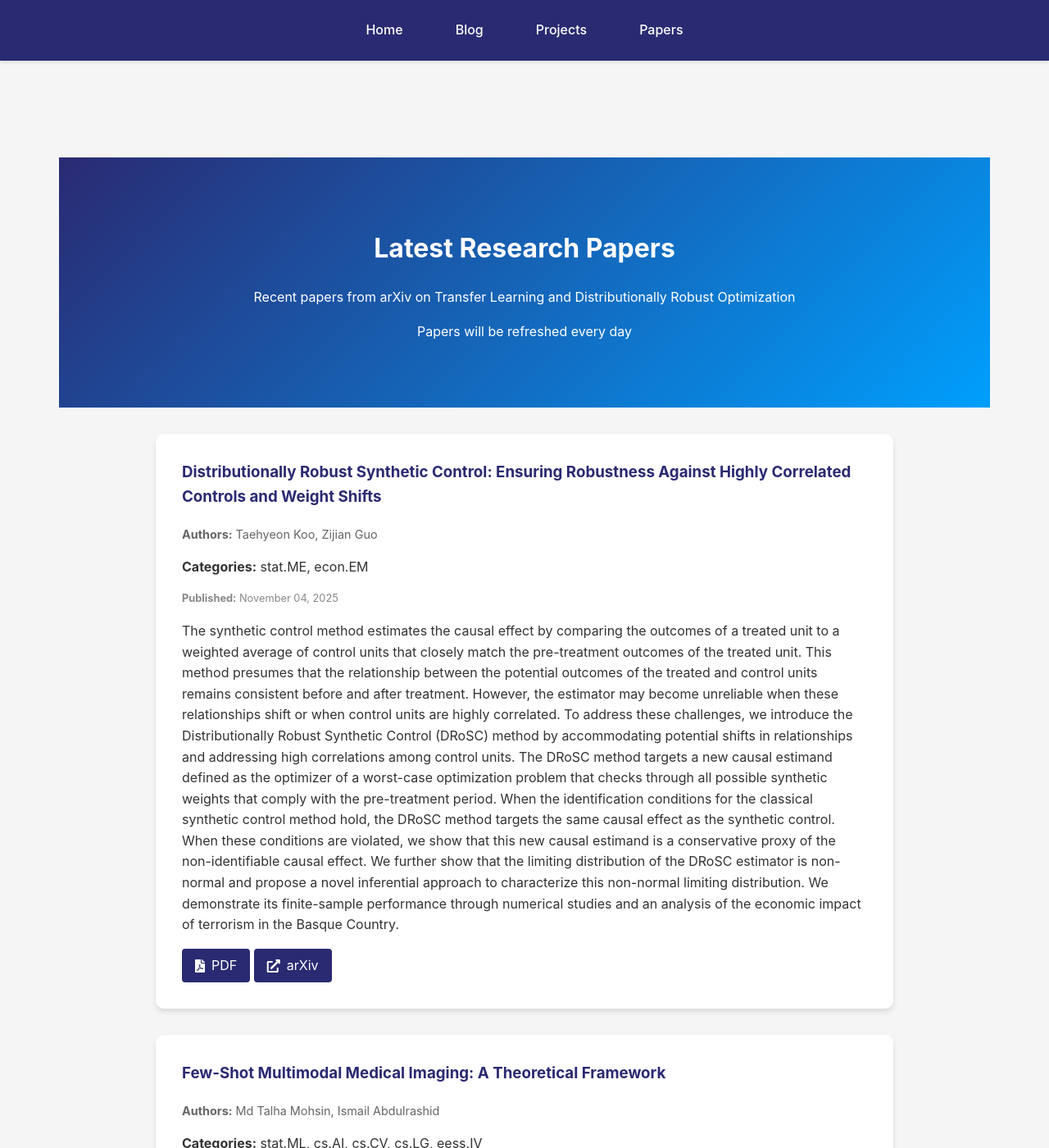
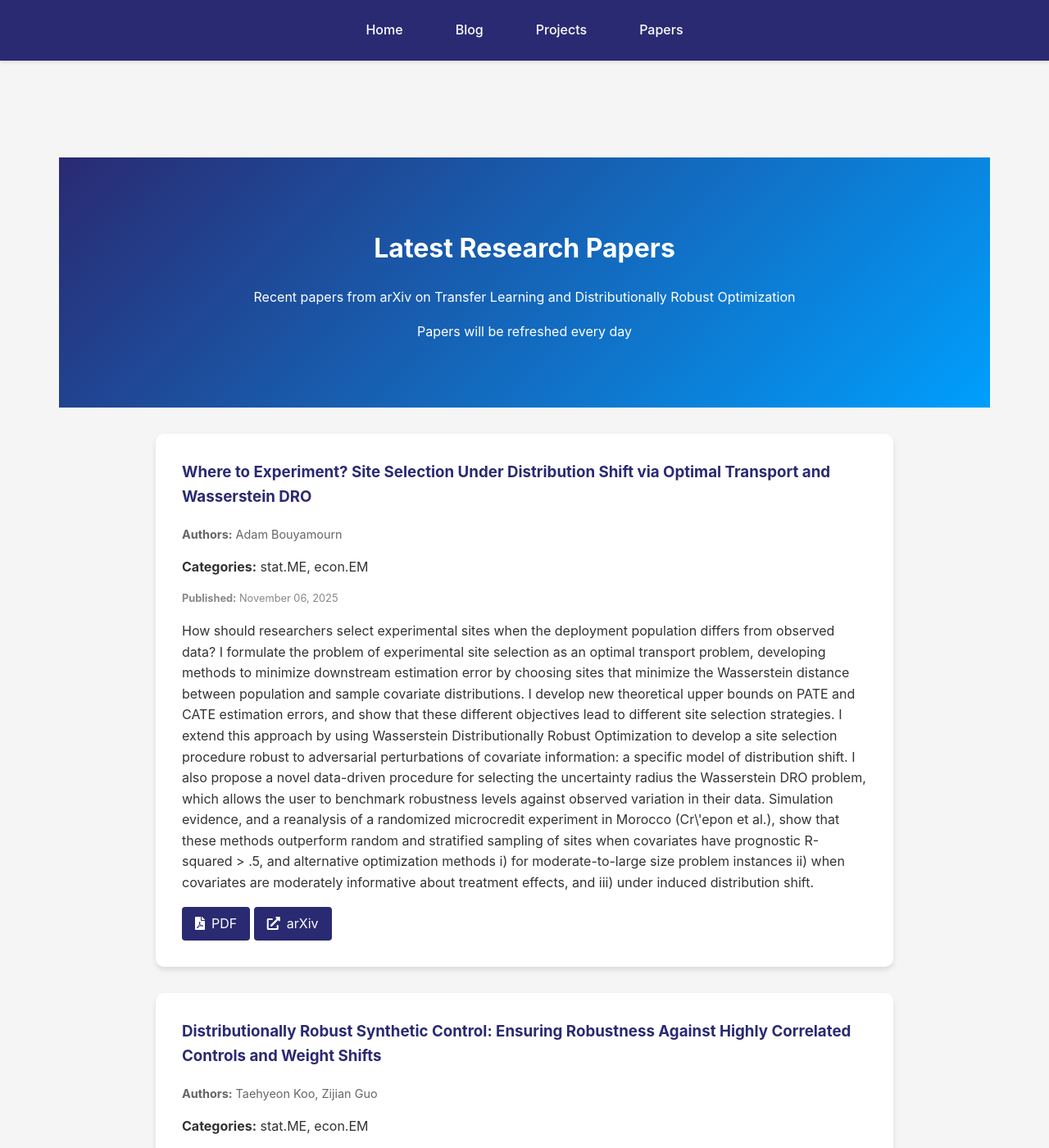
Before and after one commit to kyZhan2002/mypage, a Jekyll site: the page built from papers/index.html, in a window 1280 px wide and 1400 px high. Shown: the whole window at 82% size. Built offline with Jekyll 4.4.1, drawn with Linux system fonts in a browser that asks for light colours.

Commit message:
Update arXiv papers

```diff
--- a/_data/arxiv_cache.json
+++ b/_data/arxiv_cache.json
@@ -1,6 +1,20 @@
 {
-  "timestamp": 1762478660,
+  "timestamp": 1762564791,
   "papers": [
+    {
+      "title": "Where to Experiment? Site Selection Under Distribution Shift via Optimal\n  Transport and Wasserstein DRO",
+      "authors": [
+        "Adam Bouyamourn"
+      ],
+      "abstract": "How should researchers select experimental sites when the deployment\npopulation differs from observed data? I formulate the problem of experimental\nsite selection as an optimal transport problem, developing methods to minimize\ndownstream estimation error by choosing sites that minimize the Wasserstein\ndistance between population and sample covariate distributions. I develop new\ntheoretical upper bounds on PATE and CATE estimation errors, and show that\nthese different objectives lead to different site selection strategies. I\nextend this approach by using Wasserstein Distributionally Robust Optimization\nto develop a site selection procedure robust to adversarial perturbations of\ncovariate information: a specific model of distribution shift. I also propose a\nnovel data-driven procedure for selecting the uncertainty radius the\nWasserstein DRO problem, which allows the user to benchmark robustness levels\nagainst observed variation in their data. Simulation evidence, and a reanalysis\nof a randomized microcredit experiment in Morocco (Cr\\'epon et al.), show that\nthese methods outperform random and stratified sampling of sites when\ncovariates have prognostic R-squared > .5, and alternative optimization methods\ni) for moderate-to-large size problem instances ii) when covariates are\nmoderately informative about treatment effects, and iii) under induced\ndistribution shift.",
+      "published": "November 06, 2025",
+      "categories": [
+        "stat.ME",
+        "econ.EM"
+      ],
+      "pdf_link": "http://arxiv.org/pdf/2511.04658v1",
+      "arxiv_url": "http://arxiv.org/abs/2511.04658v1"
+    },
     {
       "title": "Distributionally Robust Synthetic Control: Ensuring Robustness Against\n  Highly Correlated Controls and Weight Shifts",
       "authors": [
```
